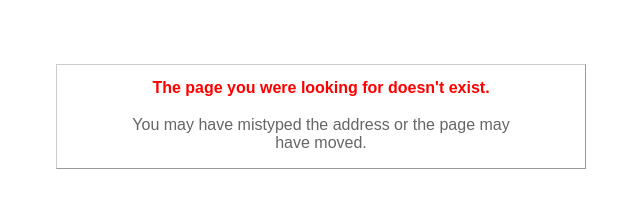
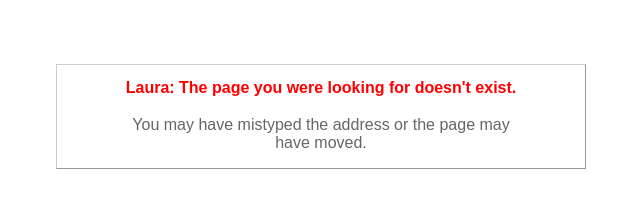
Before and after one commit to lzcabrera/piano_plus, a plain HTML site: page public/404.html in a window 1280 px wide. Shown: the whole page, without its empty margins (319-959 px from the left). Drawn offline with Linux system fonts and the light colour scheme.

Commit message:
server root

```diff
--- a/public/404.html
+++ b/public/404.html
@@ -19,7 +19,7 @@
 <body>
   <!-- This file lives in public/404.html -->
   <div class="dialog">
-    <h1>The page you were looking for doesn't exist.</h1>
+    <h1>Laura: The page you were looking for doesn't exist.</h1>
     <p>You may have mistyped the address or the page may have moved.</p>
   </div>
 </body>
```
Also changed, not shown: 1 other file.
